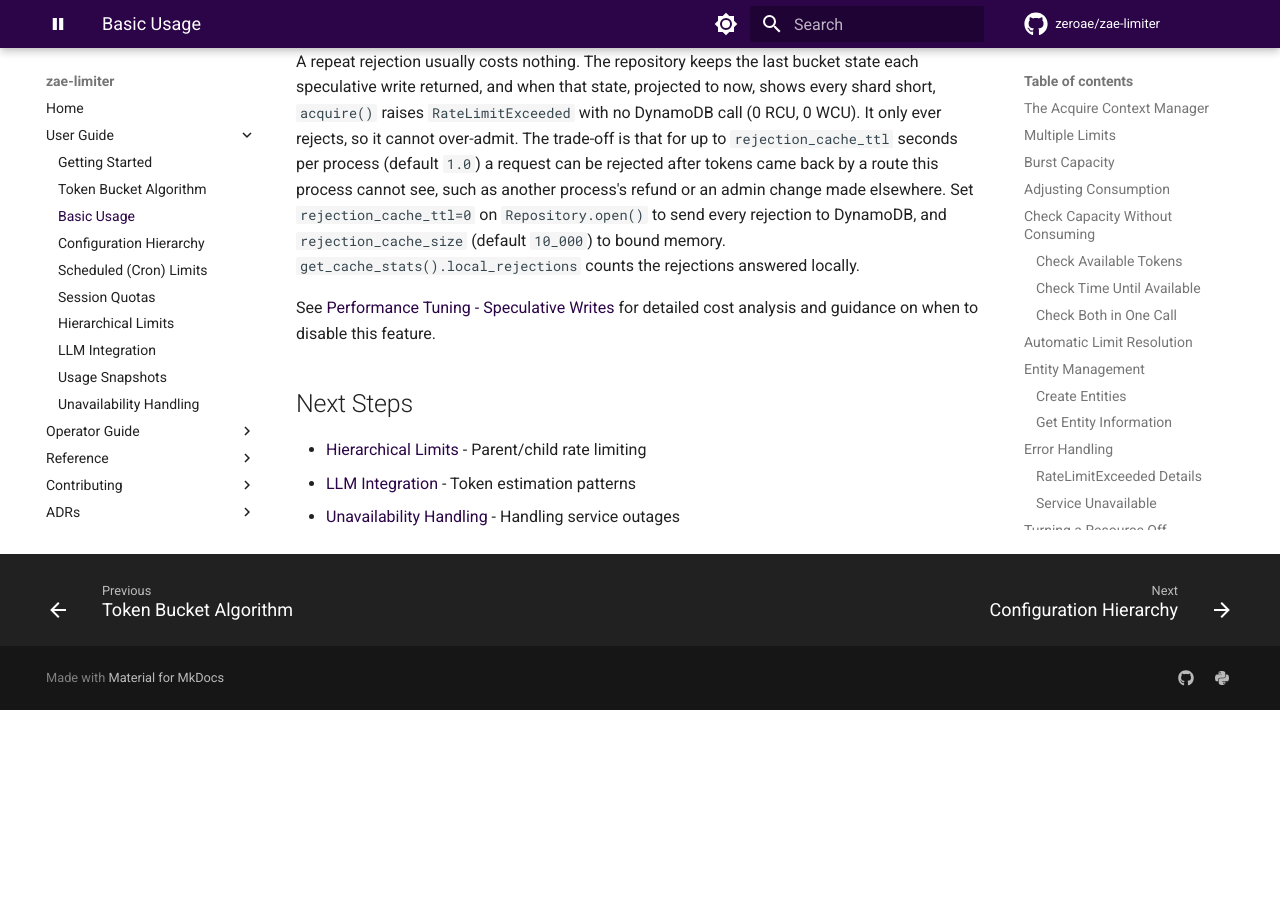
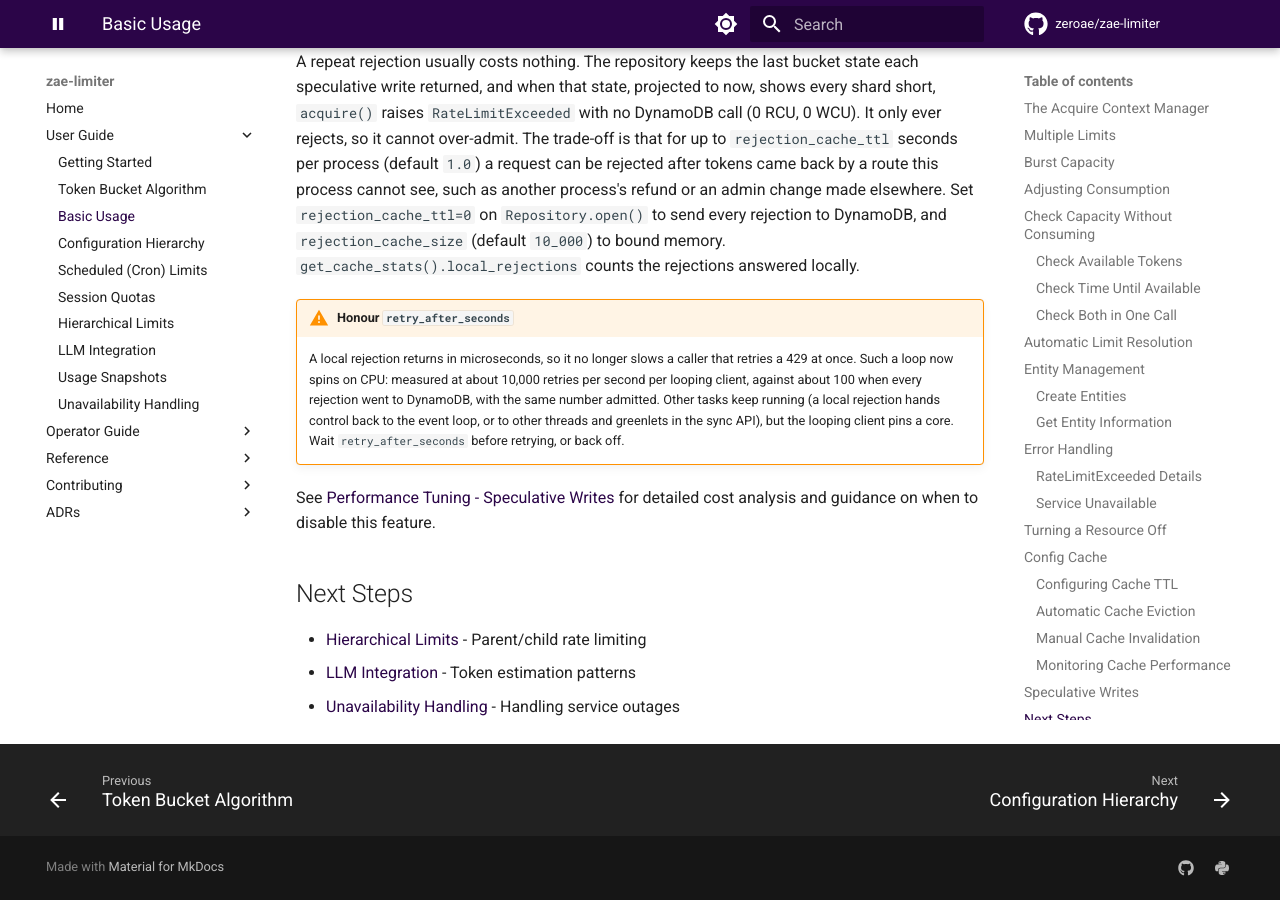
Before and after one commit to zeroae/zae-limiter, an MkDocs documentation site: the page built from docs/guide/basic-usage.md, in a window 1280 px wide and 900 px high, scrolled down 9950 px. Built offline with MkDocs 1.6.1 and Material for MkDocs 9.7.7, drawn with Linux system fonts in a browser that asks for light colours; comment, search, counter and statistics services are not loaded; the version menu is left out; before the commit the page ends 10660 px from its top, so only the background shows below that.

Commit message:
📝 docs: tell callers to honour retry_after_seconds now that 429s can be local
A local rejection no longer slows a caller that retries a 429 at once,
so such a loop spins on CPU (about 10,000 retries per second against
about 100, same admissions). The owner chose a note over throttling
local rejections, which would add latency to well-behaved callers too.

Refs #704

Co-Authored-By: Claude Opus 5.5 <noreply@anthropic.com>
Claude-Session: https://claude.ai/code/session_01ASEDQdfdZZeqM2KMM1WTMo

```diff
--- a/docs/guide/basic-usage.md
+++ b/docs/guide/basic-usage.md
@@ -487,6 +487,14 @@ process cannot see, such as another process's refund or an admin change made els
 `rejection_cache_size` (default `10_000`) to bound memory. `get_cache_stats().local_rejections`
 counts the rejections answered locally.
 
+!!! warning "Honour `retry_after_seconds`"
+    A local rejection returns in microseconds, so it no longer slows a caller that retries a
+    429 at once. Such a loop now spins on CPU: measured at about 10,000 retries per second per
+    looping client, against about 100 when every rejection went to DynamoDB, with the same
+    number admitted. Other tasks keep running (a local rejection hands control back to the
+    event loop, or to other threads and greenlets in the sync API), but the looping client
+    pins a core. Wait `retry_after_seconds` before retrying, or back off.
+
 See [Performance Tuning - Speculative Writes](../performance.md#8-speculative-writes) for detailed cost analysis and guidance on when to disable this feature.
 
 ## Next Steps
```
